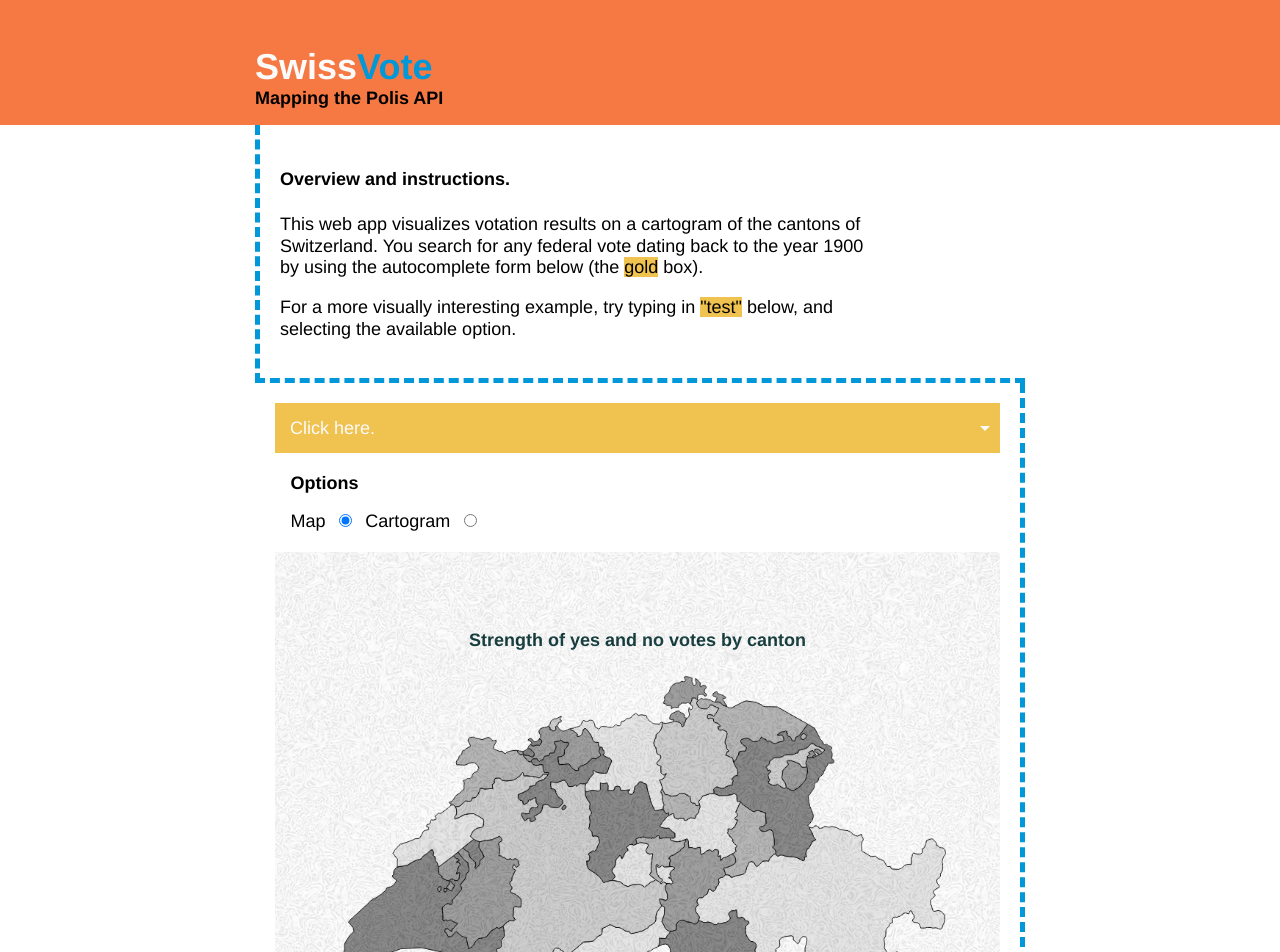
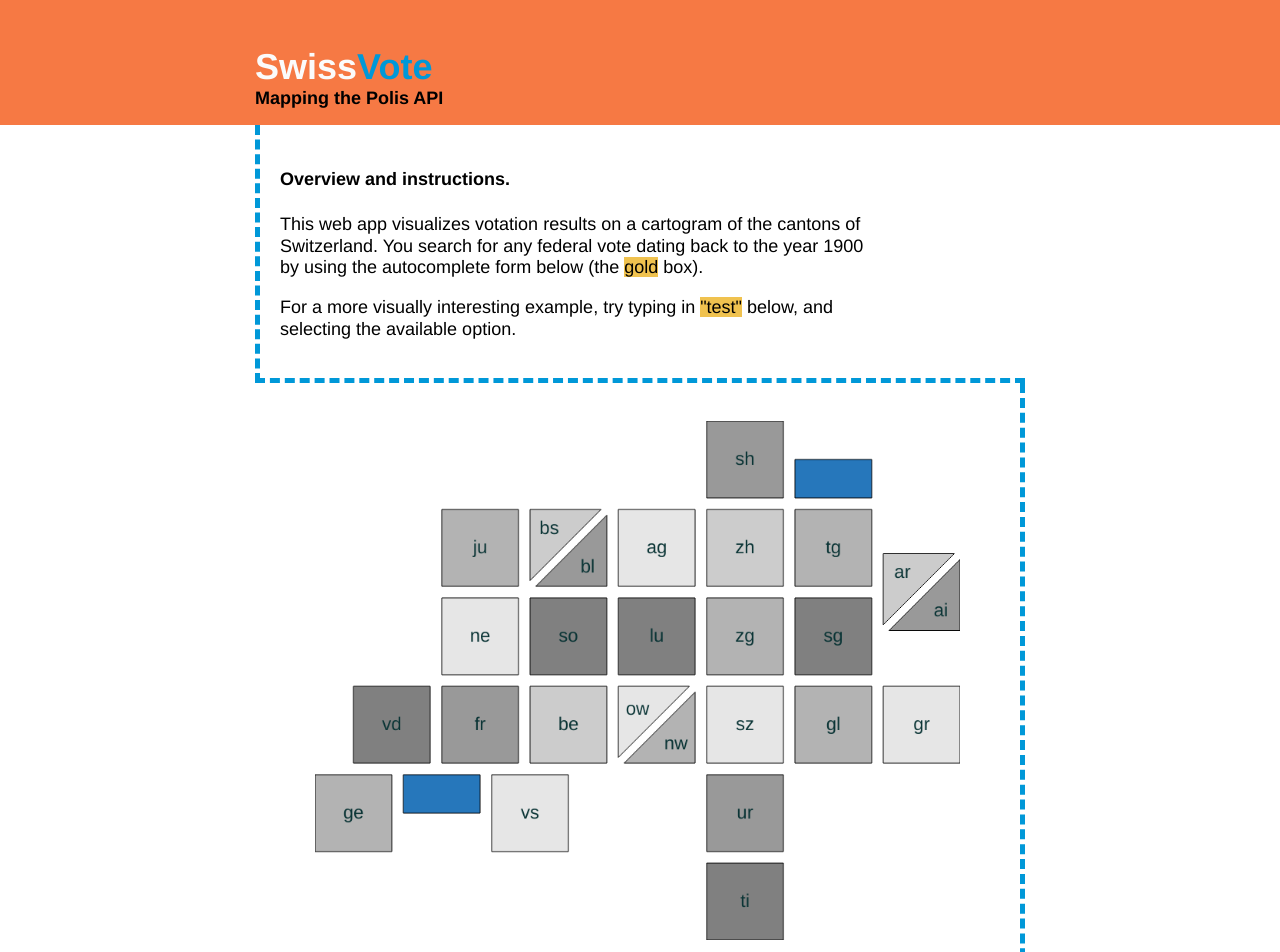
Before and after one commit to epfl-exts/ssr-hackdays-polis, a React (Create React App) app in the folder swiss-vote/: page / in a window 1280 px wide. Shown: the top 952 px of the page. Built offline with nearby package versions, Linux system fonts and the light colour scheme.

Commit message:
Refactoring -work in progress

```diff
--- a/swiss-vote/package.json
+++ b/swiss-vote/package.json
@@ -5,11 +5,12 @@
   "private": true,
   "dependencies": {
     "chart.js": "^2.7.2",
+    "downshift": "^1.31.14",
     "gh-pages": "^1.1.0",
     "node-sass-chokidar": "^1.2.0",
     "npm-run-all": "^4.1.2",
-    "react": "^16.2.0",
-    "react-dom": "^16.2.0",
+    "react": "^16.3.0",
+    "react-dom": "^16.3.2",
     "react-scripts": "1.1.1",
     "react-select": "^1.2.1"
   },
--- a/swiss-vote/src/App.js
+++ b/swiss-vote/src/App.js
@@ -1,119 +1,37 @@
 import React, { Component } from 'react';
 
+import './css/App.css';
 import data from './results.json';
-import Select from 'react-select';
-import Gradient from './Gradient';
-import Cartogram from './Cartogram';
-import CanvasChart from './CanvasChart';
 
-import './css/select.css';
-import './css/App.css';
+import { Provider } from './context-app';
+import Autocomplete from './Autocomplete';
+import CartogramContainer from './CartogramContainer';
 
 class App extends Component {
   constructor(props) {
     super(props);
 
     this.state = {
-      isMap: true,
-      rough: false,
-      selectedOption: '',
-      resultDescriptions: [],
-      allResults: []
+      display: 'map',
+      selection: null
     };
   }
 
-  componentDidMount() {
-    let resultDescriptions = [];
-    let allResults = [];
-
-    for (let i = 0; i < data.length; i++) {
-      const description = {
-        value: i,
-        label: data[i].vote
-      };
-      resultDescriptions.push(description);
-      allResults.push(data[i].results);
-    }
-
-    this.setState({
-      resultDescriptions: resultDescriptions,
-      allResults: allResults
-    });
+  getResultsFromSelection = selector => {
+    return data.find(x => x.vote === selector);
   }
 
-  handleOptionChange(changeEvent) {
-    const value = (changeEvent.target.value === 'true');
-
-    this.setState({
-      isMap: value
-    });
-  }
-
-  handleChange = (selectedOption) => {
-    this.setState(
-      { selectedOption }
-    );
+  handleSelectorChange = selector => {
+    const selection = this.getResultsFromSelection(selector);
+    this.setState({selection});
   }
 
   render() {
-    const { selectedOption } = this.state,
-          value = selectedOption && selectedOption.value,
-          description = this.state.selectedOption.label,
-          results = this.state.allResults[this.state.selectedOption.value];
-
     return (
-      <div>
-        <div className="filter">
-          <Select
-            name="vote-select"
-            value={value}
-            onChange={this.handleChange}
-            options={this.state.resultDescriptions}
-            placeholder="Click here."
-            clearable={false}
-          />
-        </div>
-        <div>
-          <fieldset>
-            <legend>Options</legend>
-            <div className="option-group" onChange={this.handleOptionChange.bind(this)}>
-              <label>
-                Map
-                <input
-                  name="map"
-                  type="radio"
-                  value={true}
-                  defaultChecked
-                />
-              </label>
-              <label>
-                Cartogram
-                <input
-                  name="map"
-                  type="radio"
-                  value={false}
-                />
-              </label>
-            </div>
-          </fieldset>
-        </div>
-        <div className="cartogram-container">
-          <div className="grain"></div>
-          <h4>Strength of yes and no votes by canton</h4>
-          <figure>
-            <Cartogram map={this.state.isMap} description={description} results={results} />
-            <figcaption className="sr-only">Cartogram: {description}</figcaption>
-          </figure>
-          <figure>
-            <Gradient />
-            <figcaption className="sr-only">Legend for color-gradient</figcaption>
-          </figure>
-          <figure>
-            <CanvasChart results={results} />
-            <figcaption className="sr-only">Chart: {description}</figcaption>
-          </figure>
-        </div>
-      </div>
+      <Provider value={this.state.selection}>
+        <Autocomplete onSelectorChange={this.handleSelectorChange} data={data} />
+        <CartogramContainer />
+      </Provider>
     );
   }
 }
--- /dev/null
+++ b/swiss-vote/src/Autocomplete.js
@@ -0,0 +1,64 @@
+import React, { Component } from 'react';
+import Downshift from 'downshift';
+
+class Autocomplete extends Component {
+  constructor(props) {
+    super(props);
+    this.handleSelectorChange = this.handleSelectorChange.bind(this);
+  }
+
+  handleSelectorChange(selection) {
+    this.props.onSelectorChange(selection);
+  }
+
+  render() {
+    const items = this.props.data.map(a => a.vote);
+
+    return (
+      <Downshift
+        onChange={this.handleSelectorChange}
+        render={({
+          getInputProps,
+          getItemProps,
+          getLabelProps,
+          isOpen,
+          inputValue,
+          highlightedIndex,
+          selectedItem,
+        }) => (
+            <div>
+              <label {...getLabelProps()}>Select a vote</label>
+              <input {...getInputProps()} />
+              {isOpen ? (
+                <div>
+                  {items
+                    .filter(i => !inputValue || i.includes(inputValue))
+                    .map((item, index) => (
+                      <div
+                        {...getItemProps({
+                          key: index,
+                          index,
+                          item,
+                          style: {
+                            backgroundColor: highlightedIndex === index
+                              ? 'lightgray'
+                              : 'white',
+                            fontWeight: selectedItem === item
+                              ? 'bold'
+                              : 'normal',
+                          },
+                        })}
+                      >
+                        {item}
+                      </div>
+                    ))}
+                </div>
+              ) : null}
+            </div>
+          )}
+      />
+    );
+  }
+}
+
+export default Autocomplete;
--- a/swiss-vote/src/Cartogram.js
+++ b/swiss-vote/src/Cartogram.js
@@ -3,35 +3,8 @@ import React, { Component } from 'react';
 import shapes from './shapes.js';
 
 class Cartogram extends Component {
-  constructor(props) {
-    super(props);
-
-    this.colors = {
-      blue: '#2677bb',
-      green: '#007500',
-      grey: '#a5a6a9',
-      red: '#db2f27',
-      orange: '#f67944',
-      darkGrey: '#0b3536'
-    }
-
-    this.mapHeight = 538;
-    this.cartogramHeight = 675;
-
-    this.canvas = document.createElement('canvas');
-    this.canvas.width = 840;
-
-    this.state = {
-      results: null
-    };
-  }
-
-  componentWillMount() {
+  componentDidMount() {
     this.initDrawing();
-  }
-
-  componentDidMount() {
-    this.canvasContainer.appendChild(this.canvas);
   }
 
   componentWillReceiveProps(nextProps) {
@@ -51,16 +24,20 @@ class Cartogram extends Component {
     let fill;
 
     // Check yes and no results
-    if (this.state.results && this.state.results.find(x => x.canton === shape.code.toUpperCase())) {
-      const result = this.state.results.find(x => x.canton === shape.code.toUpperCase());
+    const selection = this.props.selection;
+
+    if (selection && selection.results.find(x => x.canton === shape.code.toUpperCase())) {
+      const results = selection.results;
+
+      const result = results.find(x => x.canton === shape.code.toUpperCase());
       const yes = result.yes;
       const no = result.no;
 
       if (yes > no) {
-        fill = this.colors.green;
+        fill = this.props.colors.green;
         alpha = (yes / (yes + no));
       } else {
-        fill = this.colors.red;
+        fill = this.props.colors.red;
         alpha = (no / (yes + no));
       }
     } else {
@@ -71,7 +48,7 @@ class Cartogram extends Component {
     return {
       alpha: alpha,
       fill: fill,
-      stroke: this.colors.darkGrey,
+      stroke: this.props.colors.darkGrey,
       strokeWidth: 2
     }
   }
@@ -112,7 +89,7 @@ class Cartogram extends Component {
     this.fillText(code, (x + (width / 2)), (y + (width / 2)));
   }
 
-  drawShape(ctx,i) {
+  drawShape(ctx, i) {
     const shape = shapes[i],
       x = shape.x,
       y = shape.y,
@@ -135,13 +112,13 @@ class Cartogram extends Component {
           drawPoly(points, style);
           break;
         case 'rectangle':
-          drawRect(x, y, width, 50, { alpha: 1, fill: this.colors.blue, stroke: null, strokeWidth: null });
+          drawRect(x, y, width, 50, { alpha: 1, fill: this.props.colors.blue, stroke: null, strokeWidth: null });
           break;
         default:
           drawRect(x, y, width, 100, style);
       }
 
-      drawLabel(shape.code, x, y, width, this.colors.darkGrey);
+      drawLabel(shape.code, x, y, width, this.props.colors.darkGrey);
     } else {
       drawPath(path, style);
     }
@@ -149,19 +126,16 @@ class Cartogram extends Component {
 
   initDrawing() {
     const ctx = this.canvas.getContext('2d'),
-          mapTopOffset = (this.cartogramHeight - this.mapHeight) / 2;
+      mapTopOffset = (this.props.cartogramHeight - this.props.cartogramHeight) / 2;
 
-    if (!this.props.map) {
-      this.canvas.height = this.cartogramHeight;
-    } else {
-      this.canvas.height = this.mapHeight;
+    if (this.props.map) {
       ctx.translate(0, - mapTopOffset);
     }
 
-    ctx.clearRect(0, 0, this.canvas.width, this.canvas.height);
+    ctx.clearRect(0, 0, this.props.width, this.props.height);
 
     for (let i = 0; i < shapes.length; i++) {
-      this.drawShape(ctx,i);
+      this.drawShape(ctx, i);
     }
 
     if (this.props.map) {
@@ -170,9 +144,7 @@ class Cartogram extends Component {
   }
 
   render() {
-    return (
-      <div ref={canvasContainer => this.canvasContainer = canvasContainer}></div>
-    );
+    return <canvas ref={canvas => this.canvas = canvas} width={this.props.width} height={this.props.height}></canvas>
   }
 }
 
--- /dev/null
+++ b/swiss-vote/src/CartogramContainer.js
@@ -0,0 +1,54 @@
+import React, { Component } from 'react';
+import { Consumer } from './context-app';
+
+import Cartogram from './Cartogram';
+
+class CartogramContainer extends Component {
+    render() {
+        const cartogramHeight = 675;
+        const cartogramWidth = 840;
+
+        return (
+            <React.Fragment>
+                {/* <fieldset>
+                    <legend>Options</legend>
+                    <div className="option-group" onChange={this.handleOptionChange.bind(this)}>
+                        <label>
+                            Map
+                            <input
+                                name="map"
+                                type="radio"
+                                value={true}
+                                defaultChecked
+                            />
+                        </label>
+                        <label>
+                            Cartogram
+                            <input
+                                name="map"
+                                type="radio"
+                                value={false}
+                            />
+                        </label>
+                    </div>
+                </fieldset> */}
+                <figure>
+                    <Consumer>
+                        { selection => (
+                            <Cartogram selection={selection} height={cartogramHeight} width={cartogramWidth} colors={{
+                                blue: '#2677bb',
+                                green: '#007500',
+                                grey: '#a5a6a9',
+                                red: '#db2f27',
+                                orange: '#f67944',
+                                darkGrey: '#0b3536'
+                            }} />
+                        )}
+                    </Consumer>
+                </figure>
+            </React.Fragment>
+        );
+    }
+}
+
+export default CartogramContainer;
--- /dev/null
+++ b/swiss-vote/src/context-app.js
@@ -0,0 +1,5 @@
+import { createContext } from 'react';
+
+const { Provider, Consumer } = createContext();
+
+export { Provider, Consumer };
--- a/swiss-vote/src/css/App.css
+++ b/swiss-vote/src/css/App.css
@@ -41,3 +41,6 @@ legend {
   overflow: hidden;
   clip: rect(0, 0, 0, 0);
   border: 0; }
+
+canvas {
+  width: 100%; }
--- a/swiss-vote/src/scss/App.scss
+++ b/swiss-vote/src/scss/App.scss
@@ -63,3 +63,7 @@ legend {
   clip: rect(0,0,0,0);
   border: 0;
 }
+
+canvas {
+  width: 100%;
+}
```
Also changed, not shown: swiss-vote/src/CanvasChart.js (+9 -0 lines), swiss-vote/src/context-theme.js (added, +14 -0 lines), 1 other file (tests, documents, lock files or other folders).
